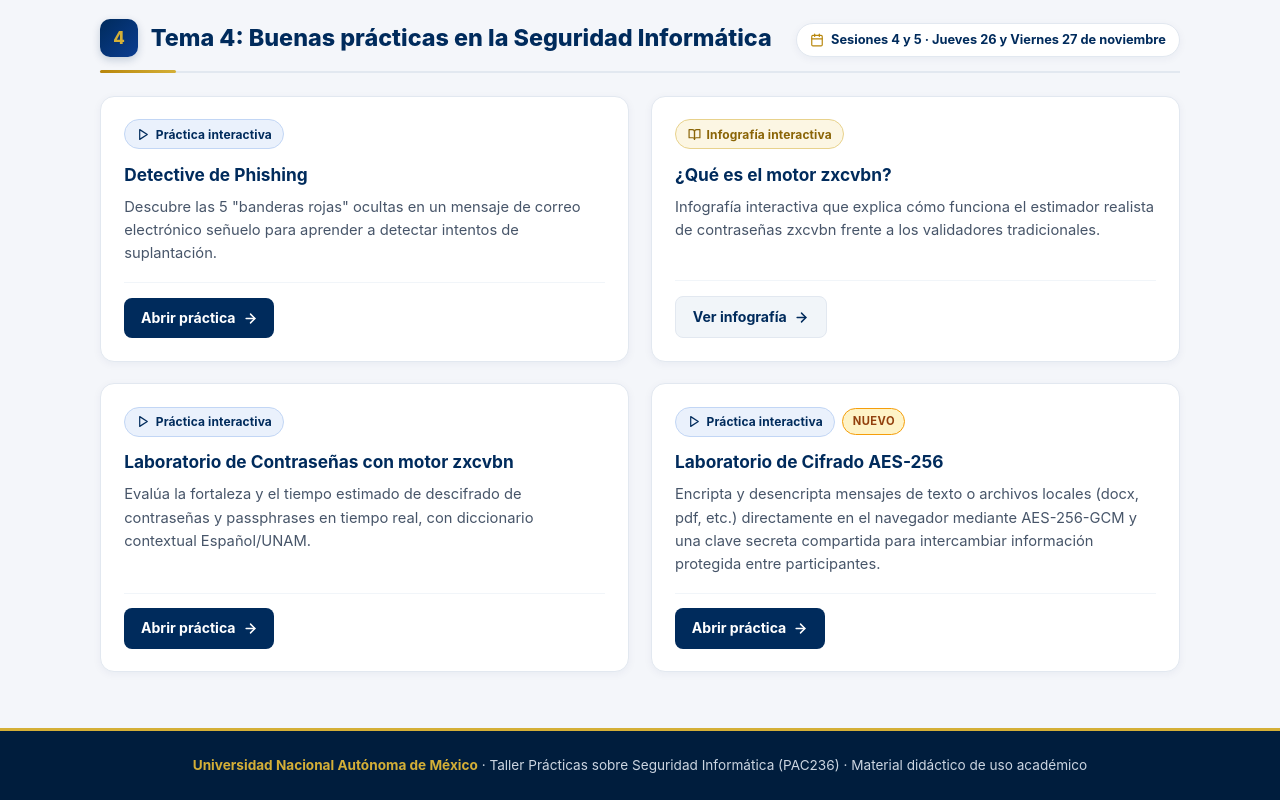
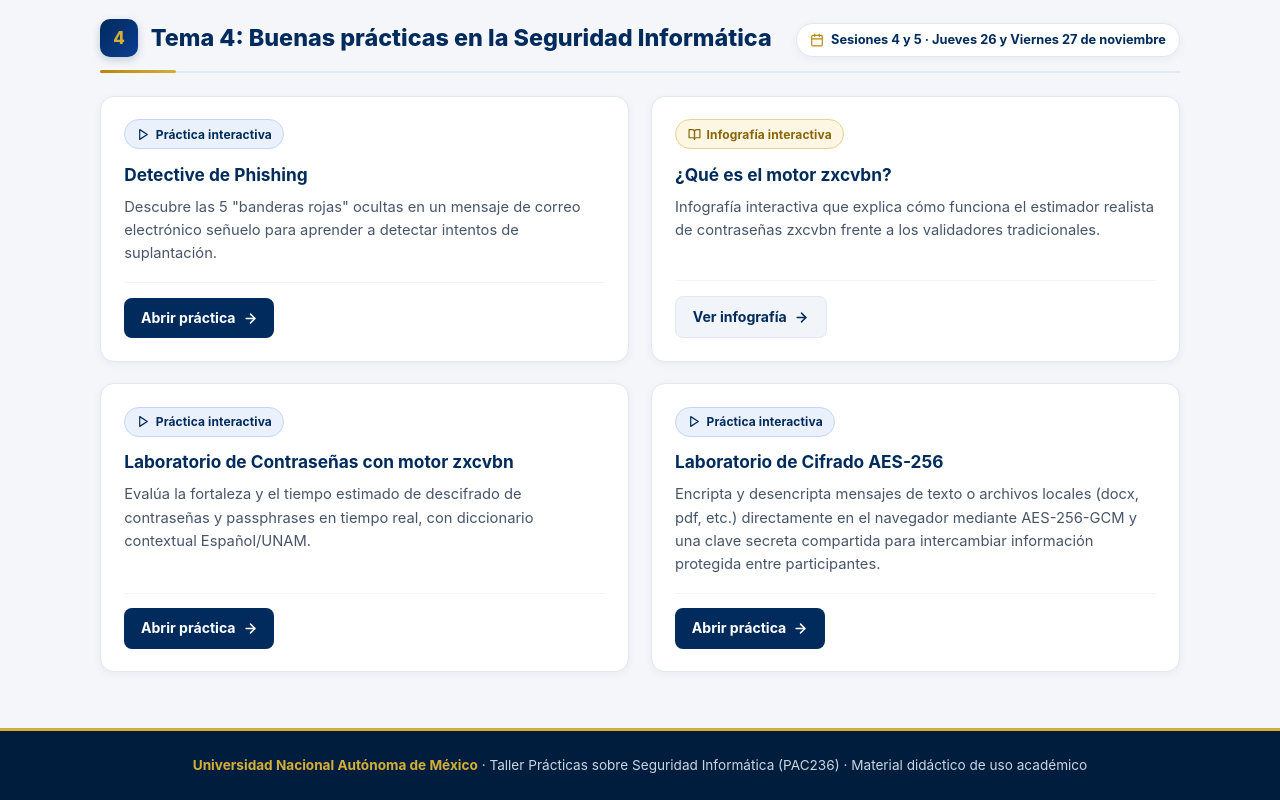
Before and after one commit to CRomanZamitiz/practicas-seguridad-informatica, a plain HTML site: page index.html in a window 1280 px wide. Shown: the part 1986-2786 px from the top of the page. Drawn offline with Linux system fonts and the light colour scheme.

Commit message:
Update index.html

```diff
--- a/index.html
+++ b/index.html
@@ -1135,7 +1135,7 @@
                                 </svg>
                                 Práctica interactiva
                             </span>
-                            <span class="badge badge-nuevo">Nuevo</span>
+                            <!-- span class="badge badge-nuevo">Nuevo</span -->
                         </div>
                     </div>
                     <h3 class="card-title">Laboratorio de Cifrado AES-256</h3>
```
